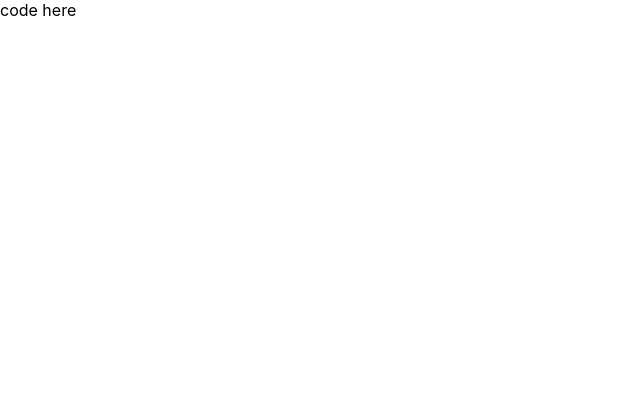
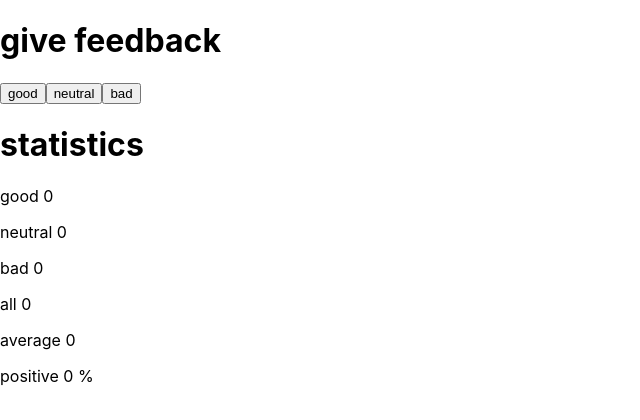
Before and after one commit to 1Maria/part1dexercises, a React (Create React App) app: page / in a window 1280 px wide. Shown: the top 420 px of the page, without its empty margins (0-640 px from the left). Built offline with nearby package versions, Linux system fonts and the light colour scheme; the HTML template or start-up script is replaced by a standard one.

Commit message:
This doesn't work; going to go in a new direction

```diff
--- a/src/App.js
+++ b/src/App.js
@@ -1,14 +1,68 @@
 import React, { useState } from 'react';
+
+const Button = ({ handleClick, text}) => (
+  <button onClick={handleClick}>
+    {text}
+  </button>
+);
 
 const App = () => {
   //save clicks of each button to its own state
   const [good, setGood] = useState(0);
   const [neutral, setNeutral] = useState(0);
   const [bad, setBad] = useState(0);
+  const [allClicks, setAll] = useState(0);
+  const [average, setAverage] = useState(0);
+  const [positive, setPositive] = useState(0);
+
+  const handleGoodClick = () => {
+    setAll(allClicks + 1);
+    setGood(good + 1);
+    setAverageValue(good, bad, allClicks);
+    setPositiveValue(good, allClicks);
+    // setAverage(average = (good - bad)/allClicks);
+    // setPositive(positive = (good/allClicks) * 100);
+  }
+
+  const handleNeutralClick = () => {
+    setAll(allClicks + 1);
+    setNeutral(neutral + 1);
+    setAverageValue(good, bad, allClicks);
+    setPositiveValue(good, allClicks);
+    // setAverage(average = (good - bad)/allClicks);
+    // setPositive(positive = (good/allClicks) * 100);
+  }
+
+  const handleBadClick = () => {
+    setAll(allClicks + 1);
+    setBad(bad + 1);
+    setAverageValue(good, bad, allClicks);
+    setPositiveValue(good, allClicks);
+    // setAverage((good - bad)/allClicks);
+    // setPositive((good/allClicks) * 100);
+  }
+
+  const setAverageValue = (good, bad, allClicks) => {
+    setAverage((good - bad)/allClicks);
+  }
+
+  const setPositiveValue = (good, allClicks) => {
+    setPositive((good/allClicks) * 100);
+  }
 
   return (
     <div>
-      code here
+      <h1>give feedback</h1>
+      <Button handleClick={handleGoodClick} text='good' />
+      <Button handleClick={handleNeutralClick} text='neutral' />
+      <Button handleClick={handleBadClick} text='bad' />
+      <h1>statistics</h1>
+      <p>good {good}</p>
+      <p>neutral {neutral}</p>
+      <p>bad {bad}</p>
+      <p>all {allClicks}</p>
+      <p>average {average}</p>
+      <p>positive {positive} %</p>
     </div>
   );
 }
```
